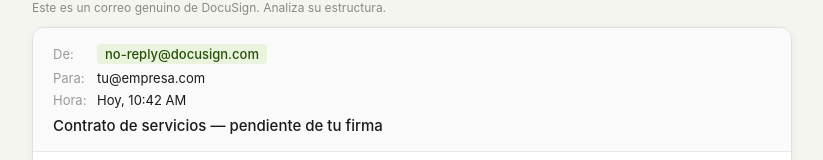
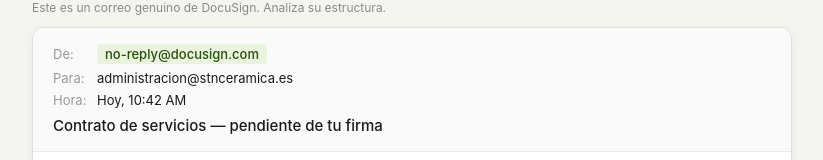
Before and after one commit to mrebolledo-afk/ciberseguridad-demo, a plain HTML site: page index.html in a window 1280 px wide. Shown: the part 171-331 px from the top of the page, without its empty margins (228-1051 px from the left). Drawn offline with Linux system fonts and the light colour scheme.

Commit message:
Add files via upload

```diff
--- a/index.html
+++ b/index.html
@@ -274,7 +274,7 @@
         </div>
         <div class="meta-row">
           <span class="meta-label">Para:</span>
-          <span class="meta-val">tu@empresa.com</span>
+          <span class="meta-val">administracion@stnceramica.es</span>
         </div>
         <div class="meta-row">
           <span class="meta-label">Hora:</span>
@@ -335,7 +335,7 @@
         </div>
         <div class="meta-row">
           <span class="meta-label">Para:</span>
-          <span class="meta-val">tu@empresa.com</span>
+          <span class="meta-val">administracion@stnceramica.es</span>
         </div>
         <div class="meta-row">
           <span class="meta-label">Hora:</span>
```
